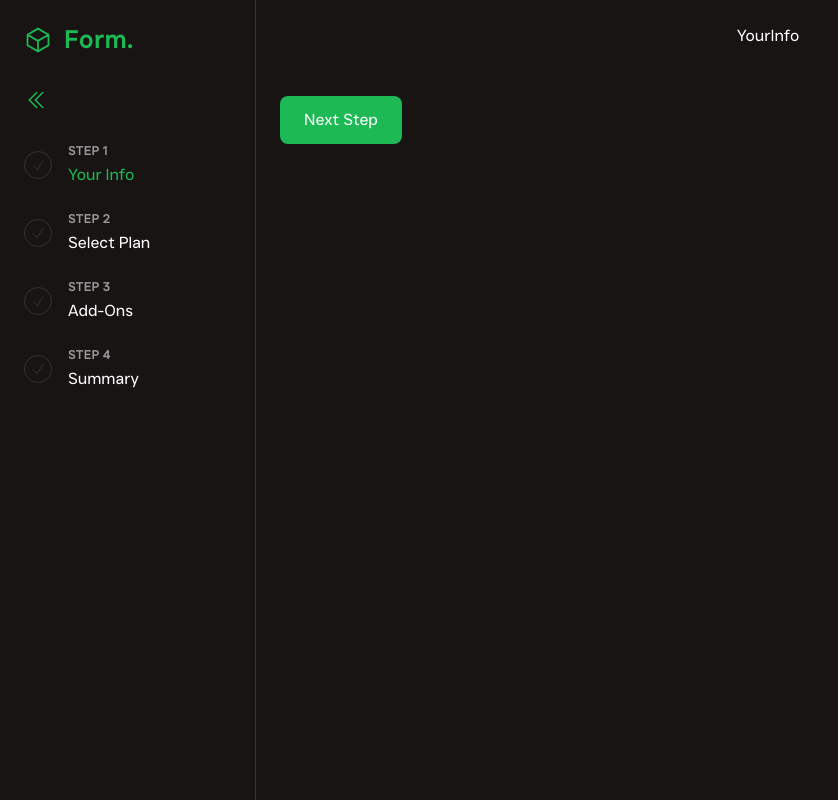
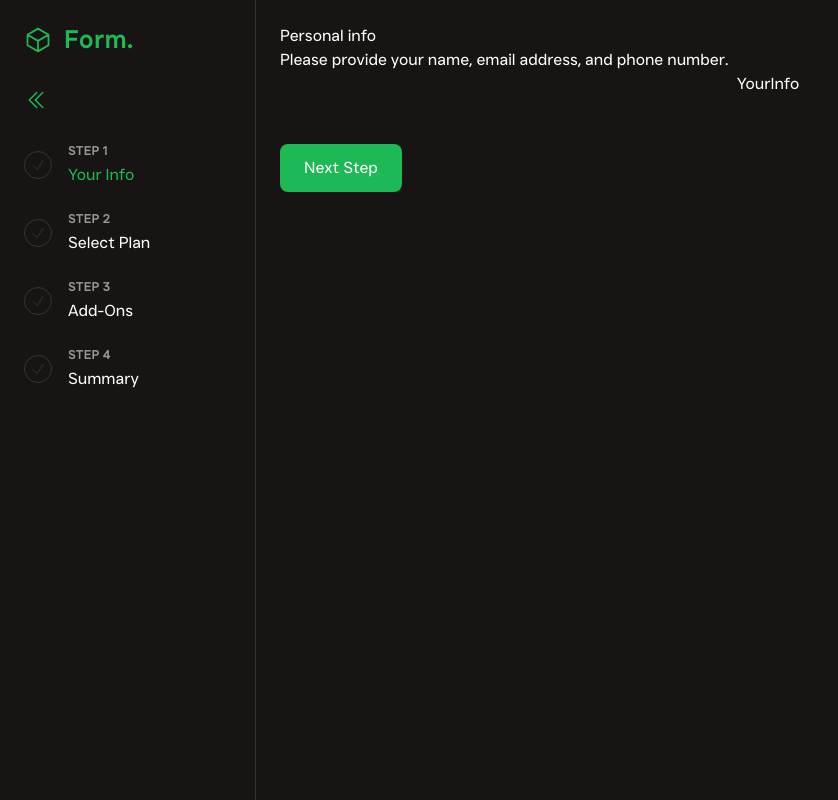
Before and after one commit to vipul-vaishnav/multi-step-form, a React (Vite) app: page / in a window 1280 px wide. Shown: the whole page, without its empty margins (0-838 px from the left). Built offline with nearby package versions, Linux system fonts and the light colour scheme.

Commit message:
ADD: Header for each view

```diff
--- a/src/components/Dashboard.tsx
+++ b/src/components/Dashboard.tsx
@@ -3,9 +3,13 @@ import { IDashboard } from './interfaces/IDashboard'
 import Button from './Button'
 import View from './View'
 import { toast } from 'react-hot-toast'
+import Header from './Header';
+import { HeaderData } from '../data/HeaderData'
 
 const Dashboard: FC<IDashboard> = (props): ReactElement => {
     const { activeStep, setActiveStep } = props
+
+    const headerData = HeaderData.find(el => el.viewNumber === activeStep)
 
     const handleBackClick = () => {
         setActiveStep((prev) => {
@@ -28,6 +32,8 @@ const Dashboard: FC<IDashboard> = (props): ReactElement => {
 
     return (
         <div>
+            {activeStep !== 100 && <Header title={headerData?.title || "Lorem ipsum dolor"} description={headerData?.description || "Lorem ipsum dolor sit amet consectetur adipisicing elit."} />}
+
             <View activeStep={activeStep} />
 
             {activeStep !== 100 && <div className="my-12">
--- /dev/null
+++ b/src/components/Header.tsx
@@ -0,0 +1,15 @@
+import React, { FC, ReactElement } from 'react'
+import { IHeader } from './interfaces/IHeader'
+
+const Header: FC<IHeader> = (props): ReactElement => {
+    const { title, description } = props
+
+    return (
+        <header>
+            <h1>{title}</h1>
+            <p>{description}</p>
+        </header>
+    )
+}
+
+export default Header
--- /dev/null
+++ b/src/components/interfaces/IHeader.ts
@@ -0,0 +1,4 @@
+export interface IHeader {
+    title: string;
+    description: string;
+}
--- /dev/null
+++ b/src/data/HeaderData.ts
@@ -0,0 +1,24 @@
+import { HeaderType } from "../types/HeaderType";
+
+export const HeaderData: HeaderType[] = [
+    {
+        title: "Personal info",
+        description: "Please provide your name, email address, and phone number.",
+        viewNumber: 1
+    },
+    {
+        title: "Select your plan",
+        description: "You have the option of monthly or yearly billing.",
+        viewNumber: 2
+    },
+    {
+        title: "Pick add-ons",
+        description: "Add-ons help enhance your gaming experience.",
+        viewNumber: 3
+    },
+    {
+        title: "Finishing up",
+        description: "Double-check everything looks OK before confirming.",
+        viewNumber: 4
+    },
+]
--- /dev/null
+++ b/src/types/HeaderType.ts
@@ -0,0 +1,5 @@
+export type HeaderType = {
+    title: string
+    description: string
+    viewNumber: number
+}
```
